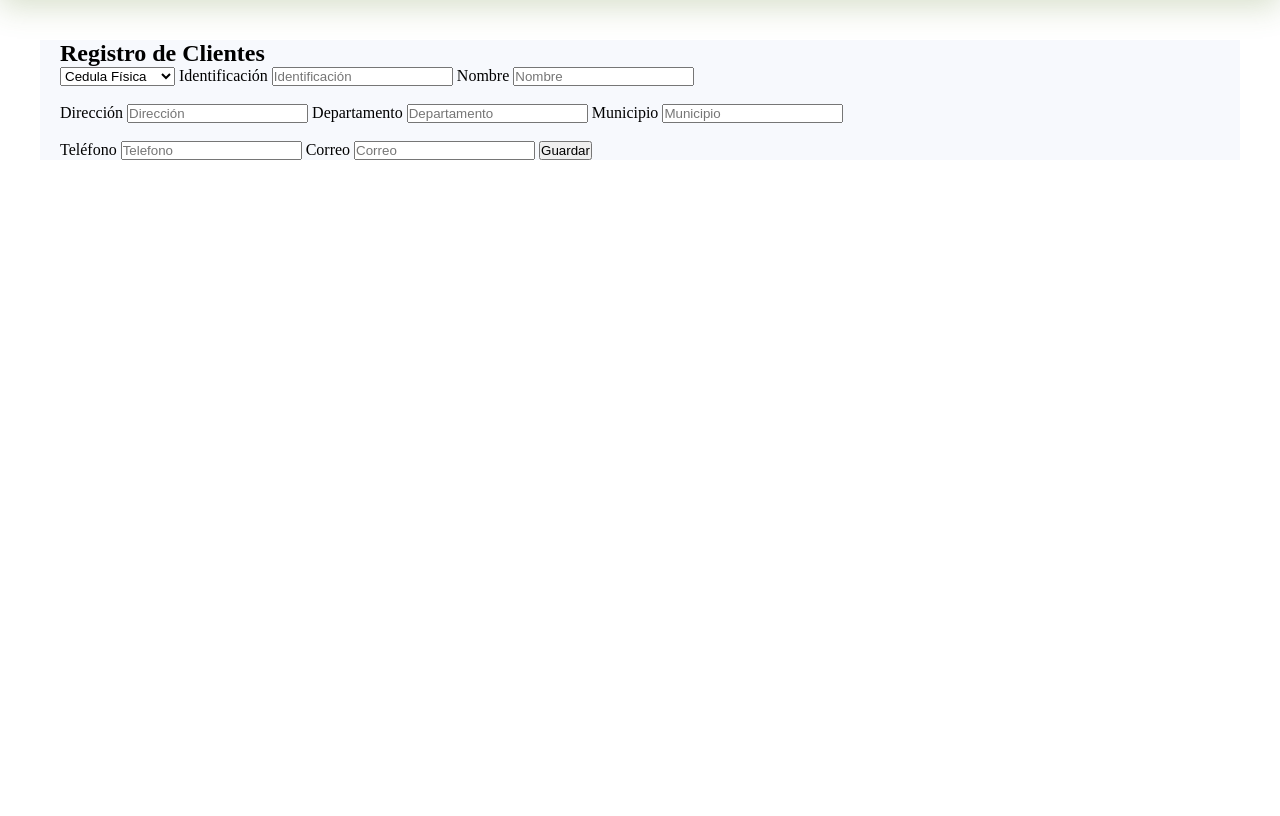
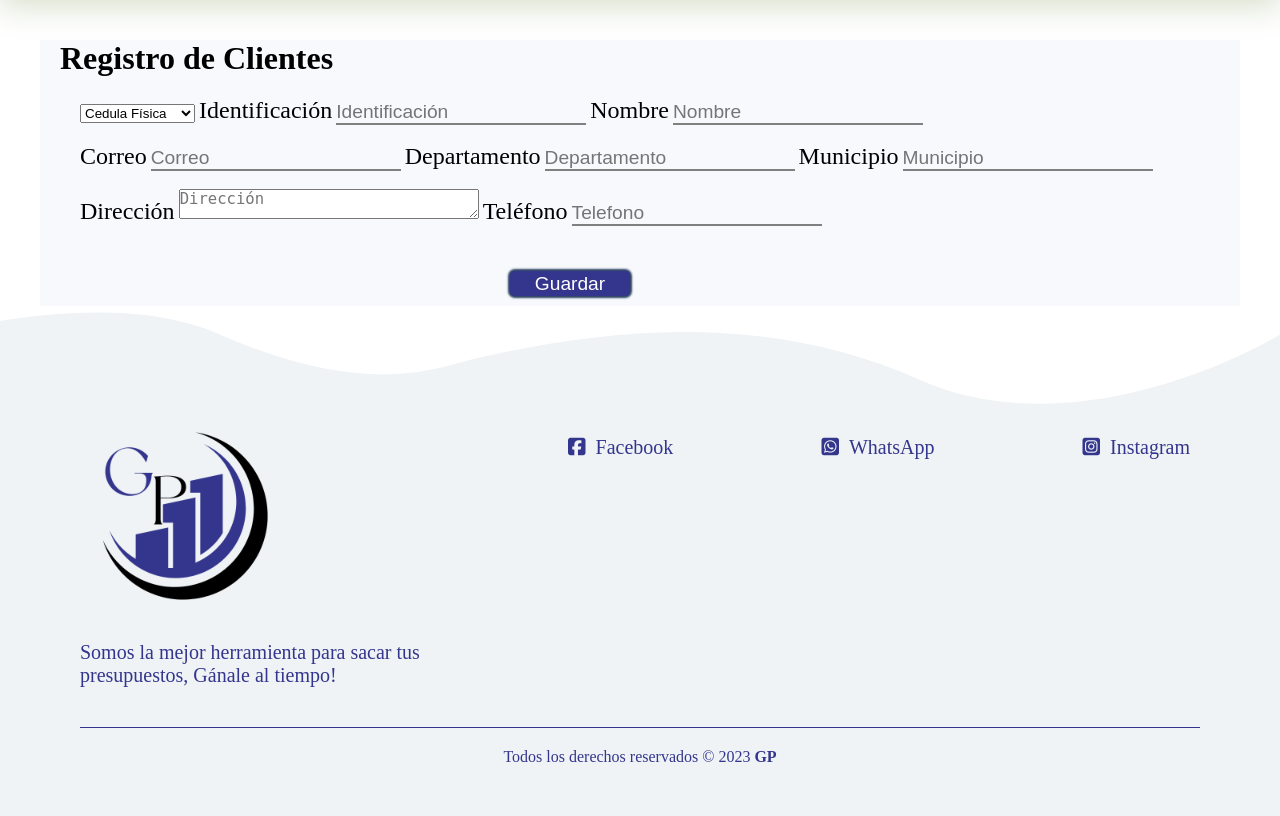
Before and after one commit to EthelVidea20/Proyecto-, a PHP site: page /vista/agregarnuevocliente.php in a window 1280 px wide. Shown: the part 100-916 px from the top of the page. Before the commit the page ends 260 px from the top, so only its background shows below. Run offline with PHP 8.4, Linux system fonts and the light colour scheme; some libraries are stand-ins or nearby versions.

Commit message:
footer y estructura de pagina

```diff
--- a/assets/css/agregarnuevocliente.css
+++ b/assets/css/agregarnuevocliente.css
@@ -16,12 +16,53 @@
 
 .agregar_nuevocliente{
     max-width: 1200px;
-    height: 100%;
+    height: fit-content;
     margin: auto;
     margin-top: 40px;
-
-
     padding: 0px 20px;
     background: rgba(214, 222, 245, 0.201);
 
 }
+.datoscliente{
+
+
+   justify-content:space-between;
+   padding: 20px;
+
+}
+label{
+    display: flexbox;
+   font-size: x-large;
+}
+textarea{
+    width: 300px;
+    height: 30px;
+    font-size: larger;
+
+}
+input{
+
+    border: none;
+    background: none;
+    color: black;
+    border: none;
+    width: 250px;
+    outline:0px;
+    border-bottom: 2px solid grey;
+    font-size: larger;
+}
+.btnguardar{
+    cursor: pointer;
+    color: white;
+    background: var(--color_text-primario);
+    border: 5px;
+    border-radius: 5px;
+    font-size: larger;
+    width: 120px;
+    height: 25px;
+    box-shadow: 0px 0px 2px 2px rgb(44, 65, 98);
+    text-align: center;
+    margin-top: 25px;
+    margin-bottom: 10px;
+    margin-left: 450px;
+}
--- a/assets/css/cliente.css
+++ b/assets/css/cliente.css
@@ -78,6 +78,7 @@ input {
     width: 120px;
     height: 25px;
     box-shadow: 0px 0px 2px 2px rgb(44, 65, 98);
+    text-align: center;
 
 }
 
--- a/assets/css/style.css
+++ b/assets/css/style.css
@@ -135,3 +135,66 @@ header{
 
 
 }
+
+footer{
+
+    width: 100%;
+    padding: 50px 0px;
+    background-image: url(../img/background-footer.svg);
+    background-size: cover;
+
+}
+.container__footer{
+    display: flex;
+    flex-wrap: wrap;
+    justify-content: space-between;
+    max-width: 1200px;
+    margin: auto;
+    margin-top: 20px;
+
+}
+.box__footer{
+    display: flex;
+    flex-direction: column;
+    padding: 40px;
+    font-size: 20px;
+}
+.logo_footer img{
+    width: 200px;
+}
+.acerca_de{
+    max-width: 350px;
+    margin-top: 20px;
+    font-weight: 500;
+    color: var(--color_text-primario);
+    font-size: 20px;
+}
+.box__footer a{
+    margin-top: 10px;
+    color: var(--color_text-primario);
+    font-weight: 500;
+    padding: 10px 10px;
+
+}
+.box__footer i{
+    margin-right: 10px;
+}
+.box__footer a:hover{
+    opacity: 0.8;
+}
+.box_copyrigt{
+    max-width: 1200px;
+    margin: auto;
+    text-align: center;
+    padding: 0px 40px;
+}
+.box_copyrigt p{
+    margin-top: 20px;
+    color: var(--color_text-primario);
+}
+.box_copyrigt hr{
+    border: none;
+    height: 1px;
+    background-color: var(--color_text-primario);
+
+}
--- a/index.php
+++ b/index.php
@@ -29,6 +29,7 @@
 
                     <li>Registrate</li>
 
+
                 </ul>
 
 
@@ -57,4 +58,9 @@
 
         </div>
     </div>
+
+
+    <?php
+        include("../footer.php");
+    ?>
 </body>
--- a/vista/agregarnuevocliente.php
+++ b/vista/agregarnuevocliente.php
@@ -15,7 +15,11 @@
     <main>
         <form class="contenedor_nuevocliente" action="#">
             <div class="agregar_nuevocliente">
-                <h2>Registro de Clientes</h2>
+                <h1>Registro de Clientes</h1>
+
+                <div class="datoscliente">
+
+
                     <select name="" id="">
                         <option>Cedula Física </option>
                         <option>Cedula Jurídica </option>
@@ -27,8 +31,8 @@
                     <input type="text" name="" id="" placeholder="Nombre">
                     <br>
                     <br>
-                <label for="direccion">Dirección</label>
-                <input type="text" name="" id="" placeholder="Dirección">
+                    <label for="correo">Correo</label>
+                    <input type="text" name="" id="" placeholder="Correo">
                     <label for="departamento">Departamento</label>
                     <input type="text" name="" id="" placeholder="Departamento">
                     <label for="Municipio">Municipio</label>
@@ -36,16 +40,21 @@
                     <br>
 
                     <br>
+                    <label for="direccion">Dirección</label>
+                    <textarea name="" id="" cols="30" rows="10" placeholder="Dirección"></textarea>
+
                     <label for="Telefono">Teléfono</label>
                     <input type="text" name="" id="" placeholder="Telefono">
-                <label for="correo">Correo</label>
-                <input type="text" name="" id="" placeholder="Correo">
 
+                </div>
                 <input type="button" value="Guardar" class="btnguardar">
             </div>
 
         </form>
     </main>
+    <?php
+        include("./footer.php");
+    ?>
 </body>
 
 </html>
--- a/vista/footer.php
+++ b/vista/footer.php
@@ -0,0 +1,40 @@
+<head>
+
+    <link rel="stylesheet" href="../assets/css/style.css">
+    <script src="https://kit.fontawesome.com/a9c2562c5e.js?ver=1.0" crossorigin="anonymous"></script>
+
+</head>
+<footer>
+      <div class="container__footer">
+        <div class="box__footer">
+            <div class="logo_footer">
+                <img src="../assets/img/Logo_G_P.png" alt="">
+            </div>
+            <div class="acerca_de">
+                <p>Somos la mejor herramienta para sacar tus presupuestos, Gánale al tiempo!</p>
+
+            </div>
+
+        </div>
+        <div class="box__footer">
+
+            <a href="#"><i class="fa-brands fa-square-facebook"></i>Facebook</a>
+
+        </div>
+        <div class="box__footer">
+            <a href="#"><i class="fa-brands fa-square-whatsapp"></i>WhatsApp</a>
+        </div>
+
+        <div class="box__footer">
+            <a href="#"><i class="fa-brands fa-square-instagram"></i>Instagram</a>
+        </div>
+
+
+      </div>
+      <div class="box_copyrigt">
+        <hr>
+            <p>Todos los derechos reservados © 2023
+                <b b >GP</b></p>
+      </div>
+
+   </footer>
```
Also changed, not shown: vista/Productos.php (added, +37 -0 lines), vista/cliente.php (+32 -3 lines), assets/img/background-footer.svg (added), vista/crearfactura.php (added), vista/header.php (line endings or trailing spaces), vista/listado de facturas.php (added), vista/vistaproductos.php (added). Lines whose indentation alone changed are shown as unchanged.
